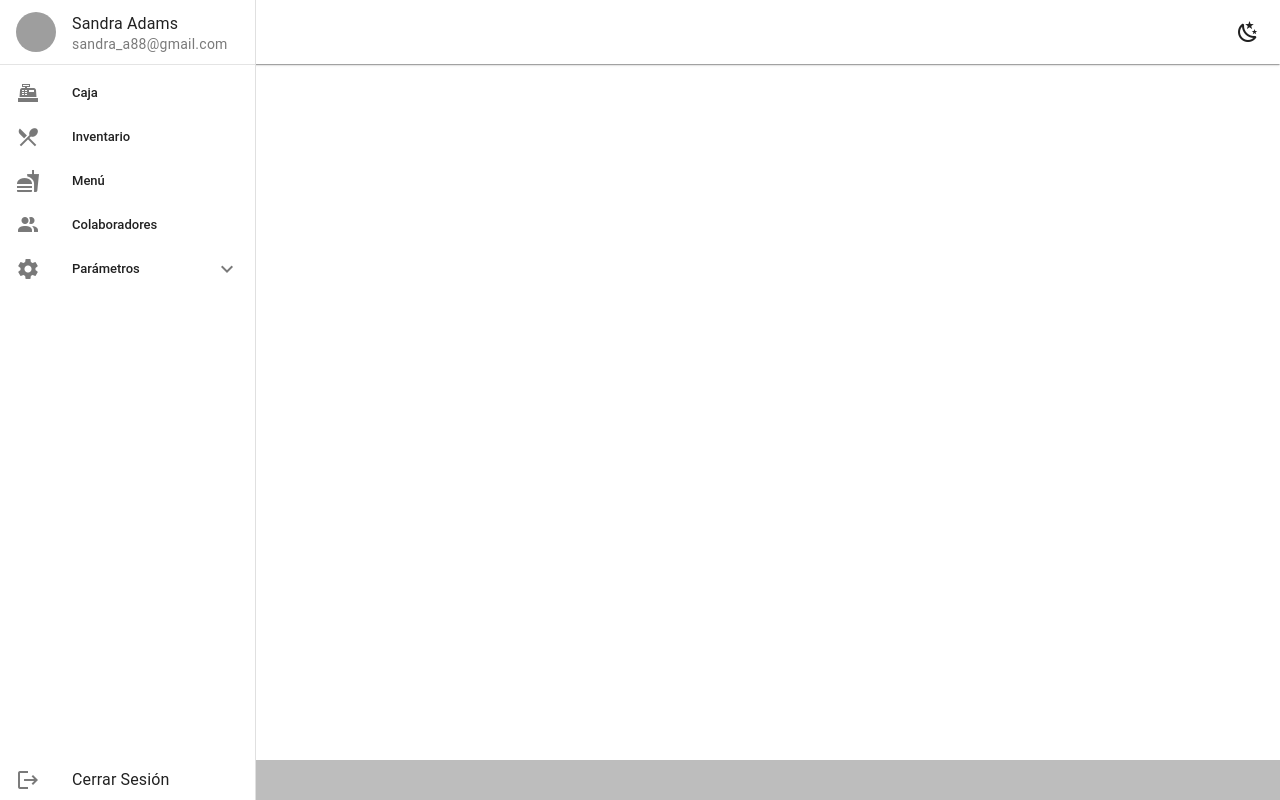
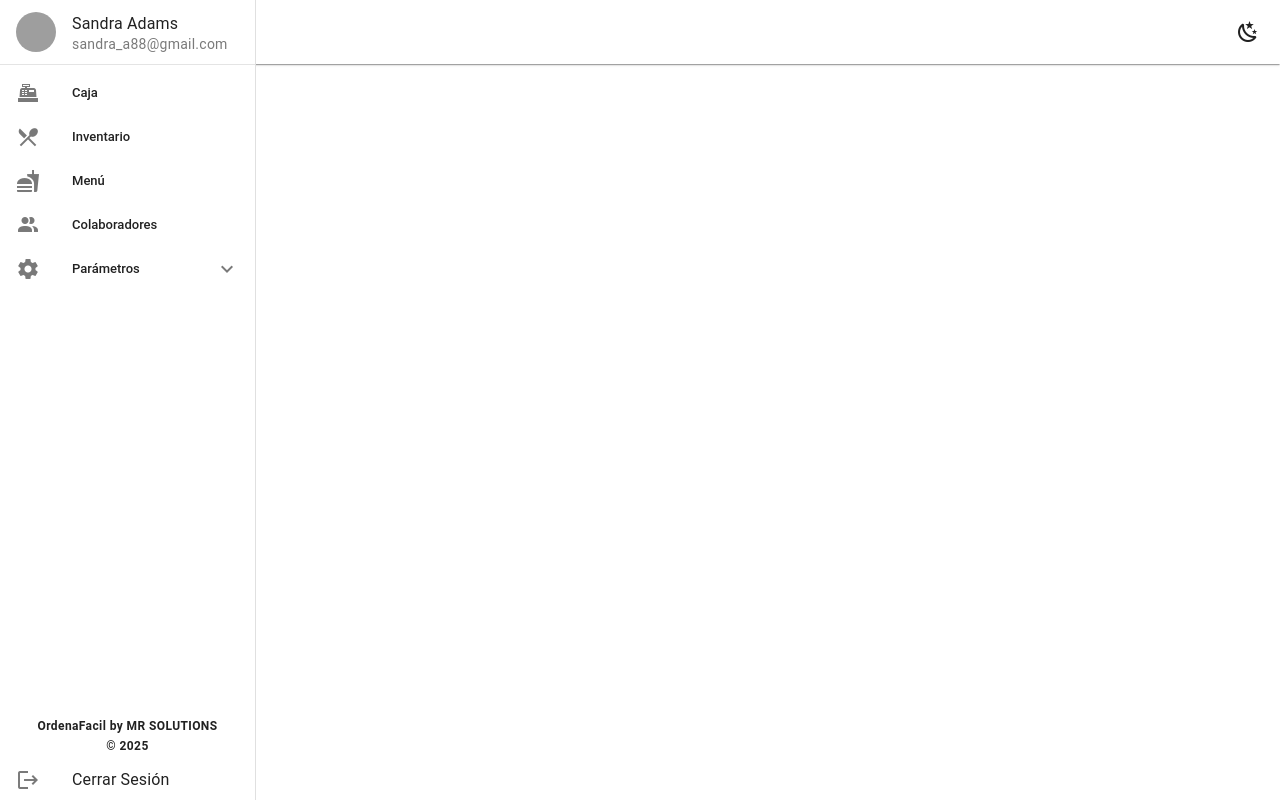
Before and after one commit to marcosismael21/ordena_facil_web, a Nuxt app: page / in a window 1280 px wide. Built offline with nearby package versions, Linux system fonts and the light colour scheme; grey boxes are pictures that could not be loaded.

Commit message:
cambiando el layout

```diff
--- a/layouts/default.vue
+++ b/layouts/default.vue
@@ -32,6 +32,11 @@
       </v-list>
       <template v-slot:append>
         <div>
+          <v-list-item class="brand-text">
+            <v-list-item-title class="text-center text-caption font-weight-bold">
+              OrdenaFacil by MR SOLUTIONS <br> © {{ new Date().getFullYear() }}
+            </v-list-item-title>
+          </v-list-item>
           <v-list-item v-for="item in parameterLogOutItems" :key="item.title" :prepend-icon="item.icon"
             :title="item.title" :value="item.title.toLowerCase()" @click="handleLogout"></v-list-item>
         </div>
@@ -46,15 +51,10 @@
       </v-btn>
     </v-app-bar>
 
-    <v-main style="min-height: 300px;">
-      <v-container>
-        <slot />
-      </v-container>
+    <v-main>
+      <slot />
     </v-main>
 
-    <v-footer app class="bg-grey-lighten-1">
-      <span>MR SOLUTION&copy; {{ new Date().getFullYear() }}</span>
-    </v-footer>
   </v-layout>
 </template>
 
```
